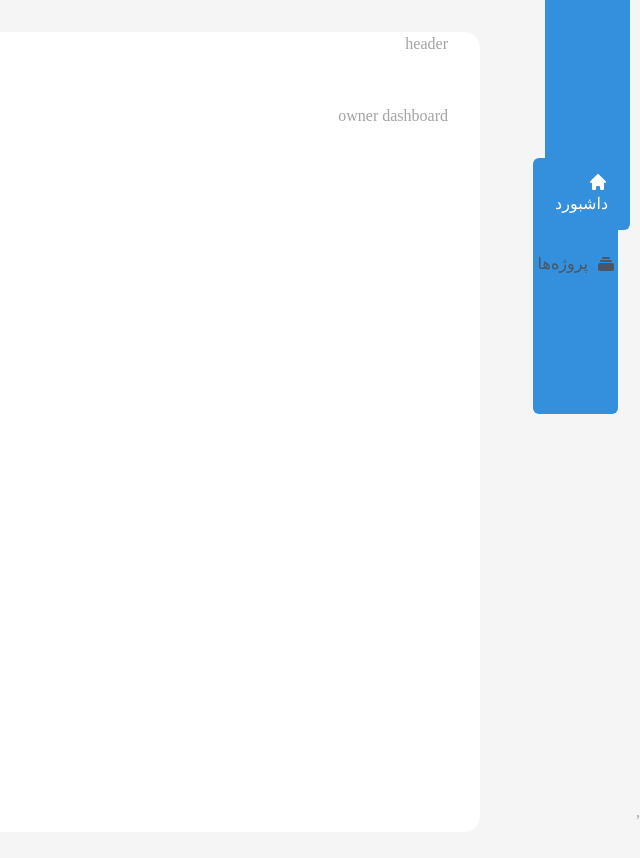
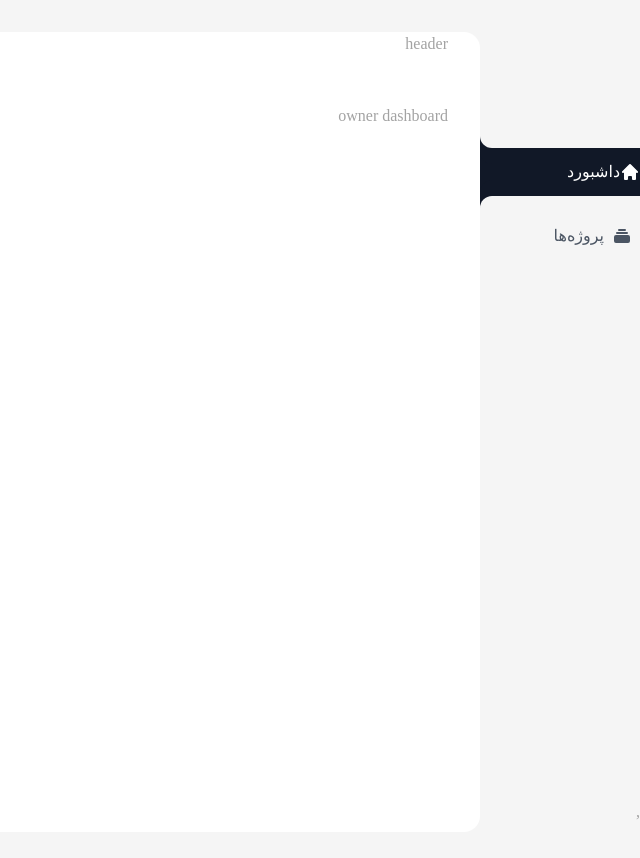
Before and after one commit to navidish/skillMates, a React (Vite) app: page /owner/dashboard in a window 1280 px wide. Shown: the top 858 px of the page, without its empty margins (640-1280 px from the left). Built offline with nearby package versions, Linux system fonts and the light colour scheme; a web font is replaced by a local one.

Commit message:
use inverted border for active navlink style

```diff
--- a/src/features/owner/OwnerLayout.jsx
+++ b/src/features/owner/OwnerLayout.jsx
@@ -1,43 +1,14 @@
-
-import {HiCollection , HiHome } from "react-icons/hi";
-import { NavLink } from "react-router-dom";
-import MainLayout from "../../ui/MainLayout";
+import { HiCollection, HiHome } from 'react-icons/hi';
+import { NavLink } from 'react-router-dom';
+import MainLayout from '../../ui/MainLayout';
 
 function OwnerLayout() {
-  const navlinkClass = " flex items-center gap-x-2 hover:bg-secondary-400 hover:gap-x-4 hover:text-secondary-900 px-2 py-3 rounded-lg  transition-all duration-300";
-
-
-
-  // &:before {
-  //   content: "";
-  //   background:transparent;
-  //   height: 2em;
-  //   width: 2em;
-  //   position: absolute;
-  //   top: -2em;
-  //   left: 0em;
-  //   z-index:0!important;
-  //   border-radius: 0 0 0 12px;
-  //   box-shadow: 0 16px 0 0 ${theme?.palette?.grey[700]};
-  // }
-  // &:after {
-  //   content: "";
-  //   background:transparent;
-  //   height: 2em;
-  //   width: 2em;
-  //   position: absolute;
-  //   bottom: -2em;
-  //   left: 0em;
-  //   z-index:0!important;
-  //   border-radius: 12px 0 0 0;
-  //   box-shadow: 0 -16px 0 0 ${theme?.palette?.grey[700]};
-  // }
-
-
+  const navlinkClass =
+    ' flex items-center gap-x-2 hover:bg-secondary-400 hover:gap-x-4 hover:text-secondary-900 px-2 py-3 rounded-lg  transition-all duration-300';
 
   return (
     <MainLayout>
-        <div className="row-start-1 row-span-2 p-4 mt-[148px]">
+      <div className="row-start-1 row-span-2 mt-[148px]">
         <ul className="flex flex-col gap-y-4">
           <li>
             <NavLink
@@ -45,7 +16,7 @@ function OwnerLayout() {
               activeClassName="active"
               to={'dashboard'}
             >
-                    <HiHome className="h-5 w-5"/>
+              <HiHome className="h-5 w-5" />
               {'داشبورد'}
             </NavLink>
           </li>
@@ -53,12 +24,15 @@ function OwnerLayout() {
             <NavLink
               to={'projects'}
               className={({ isActive }) =>
-                      isActive ? `${navlinkClass} bg-primary-100/80 text-primary-900` : `${navlinkClass} text-secondary-600` }>
-                  <HiCollection className="h-5 w-5"/>
+                isActive
+                  ? `${navlinkClass} bg-primary-100/80 text-primary-900`
+                  : `${navlinkClass} text-secondary-600`
+              }
+            >
+              <HiCollection className="h-5 w-5" />
               {'پروژه‌ها'}
             </NavLink>
           </li>
-
         </ul>
       </div>
     </MainLayout>
--- a/src/index.css
+++ b/src/index.css
@@ -152,37 +152,44 @@
     @apply bg-red-500 text-white;
   }
 }
+
 .navlink {
+  display: flex;
+  flex-direction: row;
+  align-items: center;
+  cursor: pointer;
   position: relative;
-  display: inline-block;
-  padding: 0.5rem 1rem;
+  z-index: 1 !important;
   color: #fff;
-  background-color: #3490dc;
-  border-radius: 0.375rem;
-  transition: background-color 0.3s;
 }
 
 .navlink.active {
-  background-color: transparent;
+  position: relative;
+  width: 100%;
+  height: 48px;
+  background-color: rgb(17, 24, 39);
 }
-
-.navlink.active::before,
+.navlink.active::before {
+  content: '';
+  background: transparent;
+  height: 2em;
+  width: 2em;
+  position: absolute;
+  top: -2em;
+  left: 0;
+  z-index: 0 !important;
+  border-radius: 0 0 0 12px;
+  box-shadow: 0 16px 0 0 rgb(17, 24, 39);
+}
 .navlink.active::after {
   content: '';
+  background: transparent;
+  height: 2em;
+  width: 2em;
   position: absolute;
-  height: 16rem;
-  width: 100%;
-  border-radius: inherit;
-  background-color: #3490dc;
-  z-index: -1;
+  bottom: -2em;
+  left: 0;
+  z-index: 0 !important;
+  border-radius: 12px 0 0 0;
+  box-shadow: 0 -16px 0 0 rgb(17, 24, 39);
 }
-
-.navlink.active::before {
-  top: -0.375rem;
-  left: -0.375rem;
-}
-
-.navlink.active::after {
-  bottom: -0.375rem;
-  right: -0.375rem;
-}
```
Lines whose indentation alone changed are shown as unchanged.
